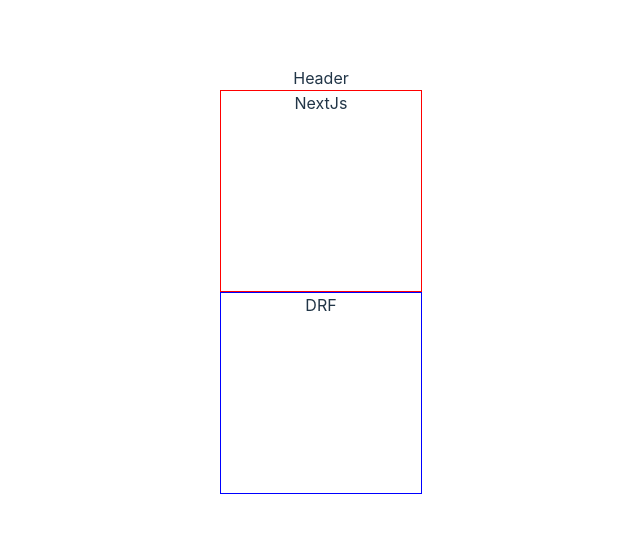
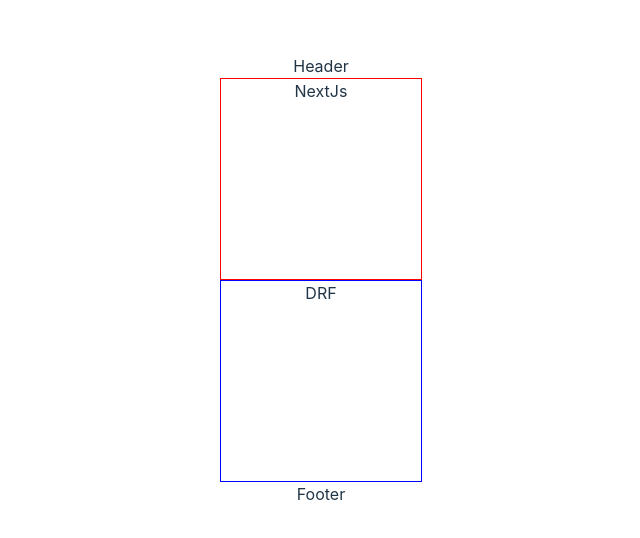
Before and after one commit to girishgirijan/git_clone, a React (Vite) app: page / in a window 1280 px wide. Shown: the part 120-658 px from the top of the page, without its empty margins (319-959 px from the left). Built offline with nearby package versions, Linux system fonts and the light colour scheme.

Commit message:
Footer added from girish-branch

```diff
--- a/src/App.jsx
+++ b/src/App.jsx
@@ -4,6 +4,7 @@
 import './App.css'
 import Header from './components/Header'
 import Body from './components/Body'
+import Footer from './components/Footer'
 
 function App() {
   const [count, setCount] = useState(0)
@@ -12,6 +13,7 @@
     <>
       <Header />
       <Body />
+      <Footer />
     </>
   )
 }
--- /dev/null
+++ b/src/components/Footer.jsx
@@ -0,0 +1,11 @@
+import React from 'react'
+
+function Footer() {
+  return (
+    <div>
+      Footer
+    </div>
+  )
+}
+
+export default Footer
```
